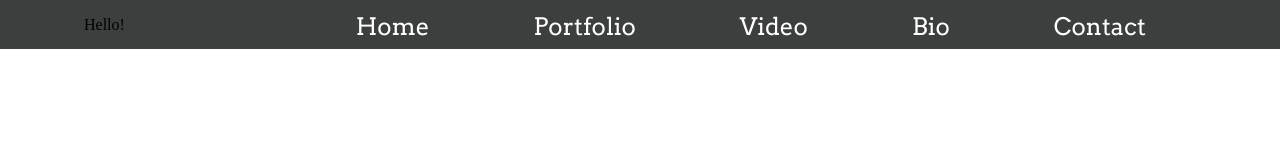
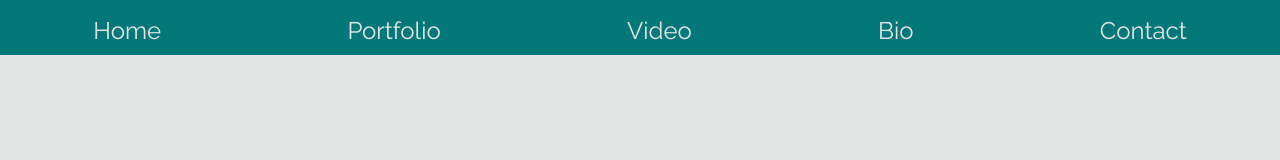
Before and after one commit to ZachKGordon/mysite, a website: page index.html in a window 1280 px wide. Drawn offline with nearby package versions, Linux system fonts and the light colour scheme.

Commit message:
Add basic nar-bar styling

```diff
--- a/index.html
+++ b/index.html
@@ -7,8 +7,6 @@
     <link rel="stylesheet" type="text/css" href="css/style.css">
   </head>
   <body>
-    <div class="test">
-      <h1> Hello!</h1>
     <nav class="mobile-menu">
       <label for="show-menu" class="show-menu">
          <span class="icon-menu"></span>
@@ -22,7 +20,6 @@
         <li><a href="index.html#contact">Contact</a></li>
       </ul>
     </nav>
-    </div>
     <script src='http://ajax.googleapis.com/ajax/libs/jquery/1.11.2/jquery.min.js'></script>
     <script type="text/javascript" src="js/app.js"></script>
   </body>
--- a/sass/components/_INDEX.scss
+++ b/sass/components/_INDEX.scss
@@ -1 +1,2 @@
 @import "nav-bar";
+@import "base";
--- /dev/null
+++ b/sass/components/_base.scss
@@ -0,0 +1,3 @@
+body {
+  background: $contrast-light;
+}
--- a/sass/components/_nav-bar.scss
+++ b/sass/components/_nav-bar.scss
@@ -1,8 +1,7 @@
 // Mobile View
 
 .mobile-menu {
-  background:  $contrast-dark;
-  padding-left: 1%;
+  background:  $primary-light;
 }
 
 .mobile-menu ul {
@@ -10,12 +9,9 @@
   z-index: 100;
 }
 .mobile-menu li a {
-  font-family: $title;
+  font-family: $modest;
   font-size: 1em;
   color: $contrast-light;
-}
-.menu{
-  background: $contrast-dark;
 }
 .mobile-menu input[type=checkbox] {
   display: none;
@@ -32,32 +28,24 @@
 
 // Desktop View
 @media only screen and (min-width: 568px) {
-  div {
-  background:  $contrast-dark;
-
-    @include flex-container(flex,row,wrap,space-around,center,center);
-  }
   .mobile-menu ul {
+  @include flex-container(flex,row,nowrap,space-around,center,center);
     padding-top: 1%;
     padding-bottom: 0.5%;
-    display: inline-block;
+    // display: inline-block;
     width: 100%;
     left: 0;
-  }
-  .menu {
-    // position: fixed;
   }
   .icon-menu {
     display: none;
   }
-  .mobile-menu ul {
+  .mobile-menu {
 
   }
   .mobile-menu li {
     display: inline-block;
   }
   .mobile-menu li a {
-    padding: 5px 50px 5px 50px;
     font-size: 1.5em;
   }
   .mobile-menu li:hover {
--- a/sass/utils/_colors.scss
+++ b/sass/utils/_colors.scss
@@ -1,3 +1,8 @@
+$darkest: #030303;
 $contrast-dark: #3d3f3f;
+$contrast-light: #e4e5e5;
+$lightest: #f8f8f8;
 
-$contrast-light: #fff;
+$primary-dark: #334949;
+$primary: #176565;
+$primary-light: #047878;
--- a/sass/utils/_fonts.scss
+++ b/sass/utils/_fonts.scss
@@ -1,5 +1,5 @@
 $fancy: 'Lobster', cursive;
 
-$title: 'Arvo', serif;
+$statement: 'Arvo', serif;
 
-$body: 'Raleway', sans-serif;
+$modest: 'Raleway', sans-serif;
```
Also changed, not shown: css/style.css.
